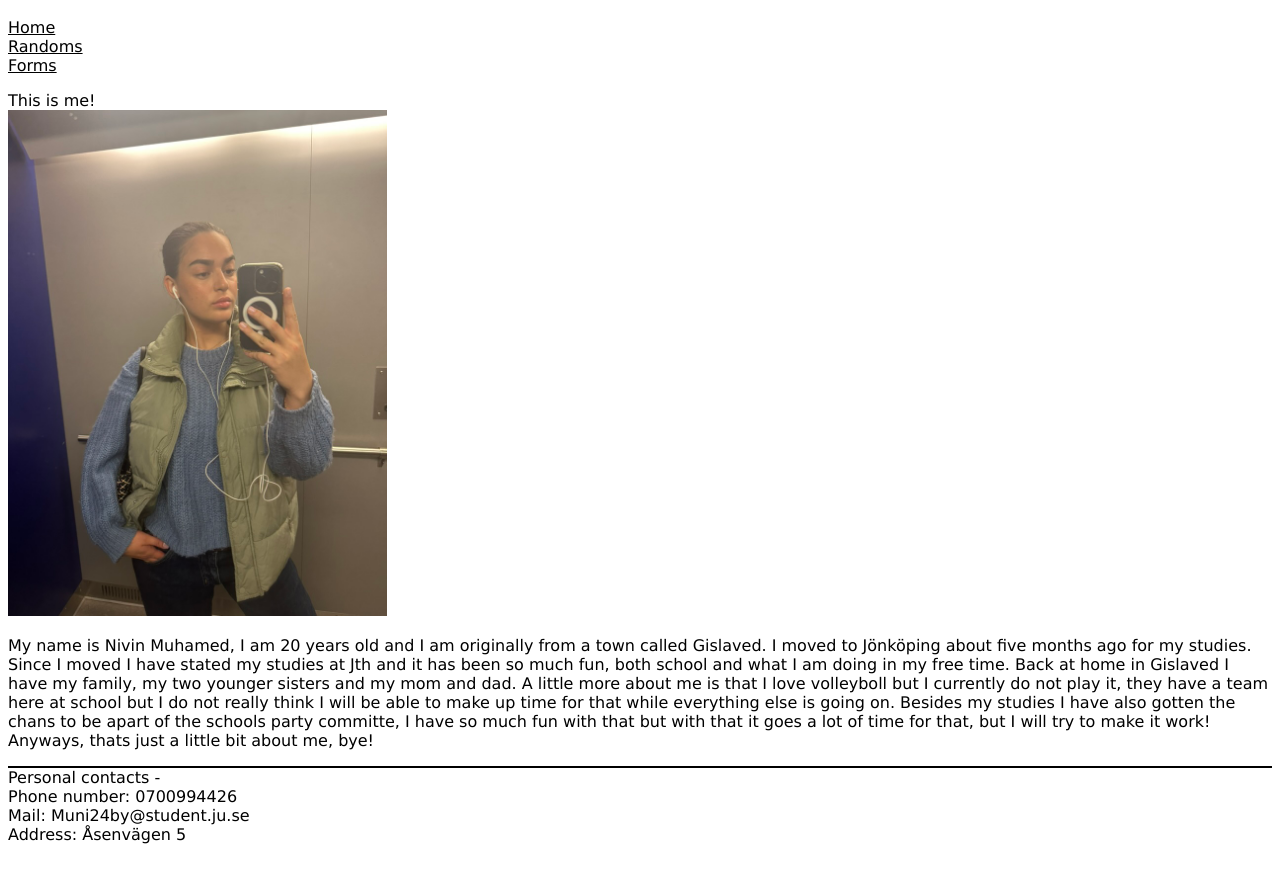
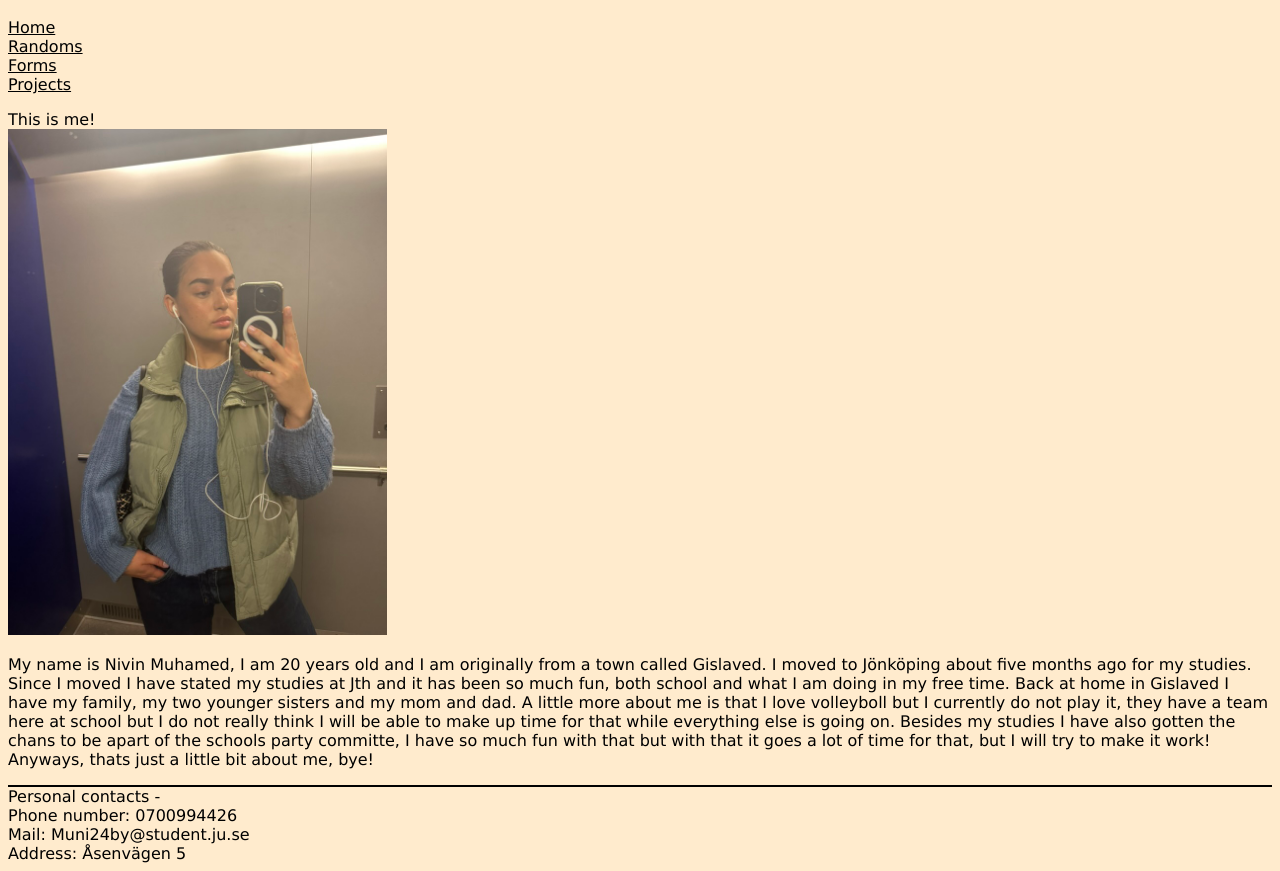
Before and after one commit to front-end-fundamentals-2025/fef-portfolio-nivinmuhamed, a plain HTML site: page index.html in a window 1280 px wide. Shown: the part 70-941 px from the top of the page. Drawn offline with Linux system fonts and the light colour scheme.

Commit message:
started the projects
i put in a random background color and i also created a page for the project.

```diff
--- a/css/main.css
+++ b/css/main.css
@@ -1,6 +1,7 @@
 * {
   font-family: "Lucida Sans", "Lucida Sans Regular", "Lucida Grande",
     "Lucida Sans Unicode", Geneva, Verdana, sans-serif;
+    background-color: blanchedalmond;
 }
 
 /*style header*/
--- a/index.html
+++ b/index.html
@@ -19,6 +19,9 @@
           <a href="forms.html">
             <li>Forms</li>
           </a>
+          <a href="projects.html">
+          <li>Projects</li>
+        </a>
         </ul>
       </nav>
     <header>This is me!</header>
```
Also changed, not shown: projects.html (added, +11 -0 lines).
